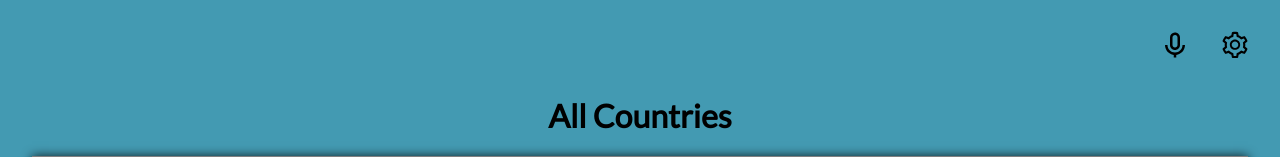
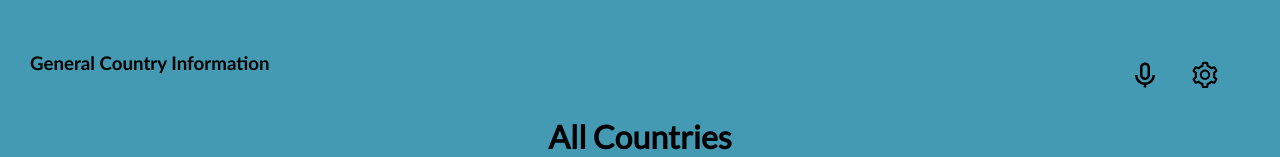
Before and after one commit to TamaraDimov/metrics-webapp, a React (Create React App) app: page / in a window 1280 px wide. Shown: the top 157 px of the page. Built offline with nearby package versions, Linux system fonts and the light colour scheme; no server answers; a web font is replaced by a local one.

Commit message:
top nav bar styling

```diff
--- a/src/App.css
+++ b/src/App.css
@@ -8,7 +8,18 @@
 .icons {
   display: flex;
   justify-content: flex-end;
+  align-items: center;
   margin: 30px;
+  margin-bottom: 0;
+}
+
+.nav {
+  display: flex;
+  justify-content: space-between;
+  align-items: center;
+  margin: 30px;
+  margin-bottom: 0;
+  padding-bottom: 0;
 }
 
 .iconOne,
@@ -28,7 +39,7 @@
   color: black;
   width: 30px;
   height: 30px;
-  padding: 0.5rem;
+  padding: 0 30px;
 }
 
 .title {
--- a/src/components/TopNav.js
+++ b/src/components/TopNav.js
@@ -6,6 +6,7 @@ function HomePageNav() {
   return (
     <div>
       <nav className="nav">
+        <h3>General Country Information</h3>
         <div className="icons">
           <div className="iconOne">
             <BiMicrophone />
```
